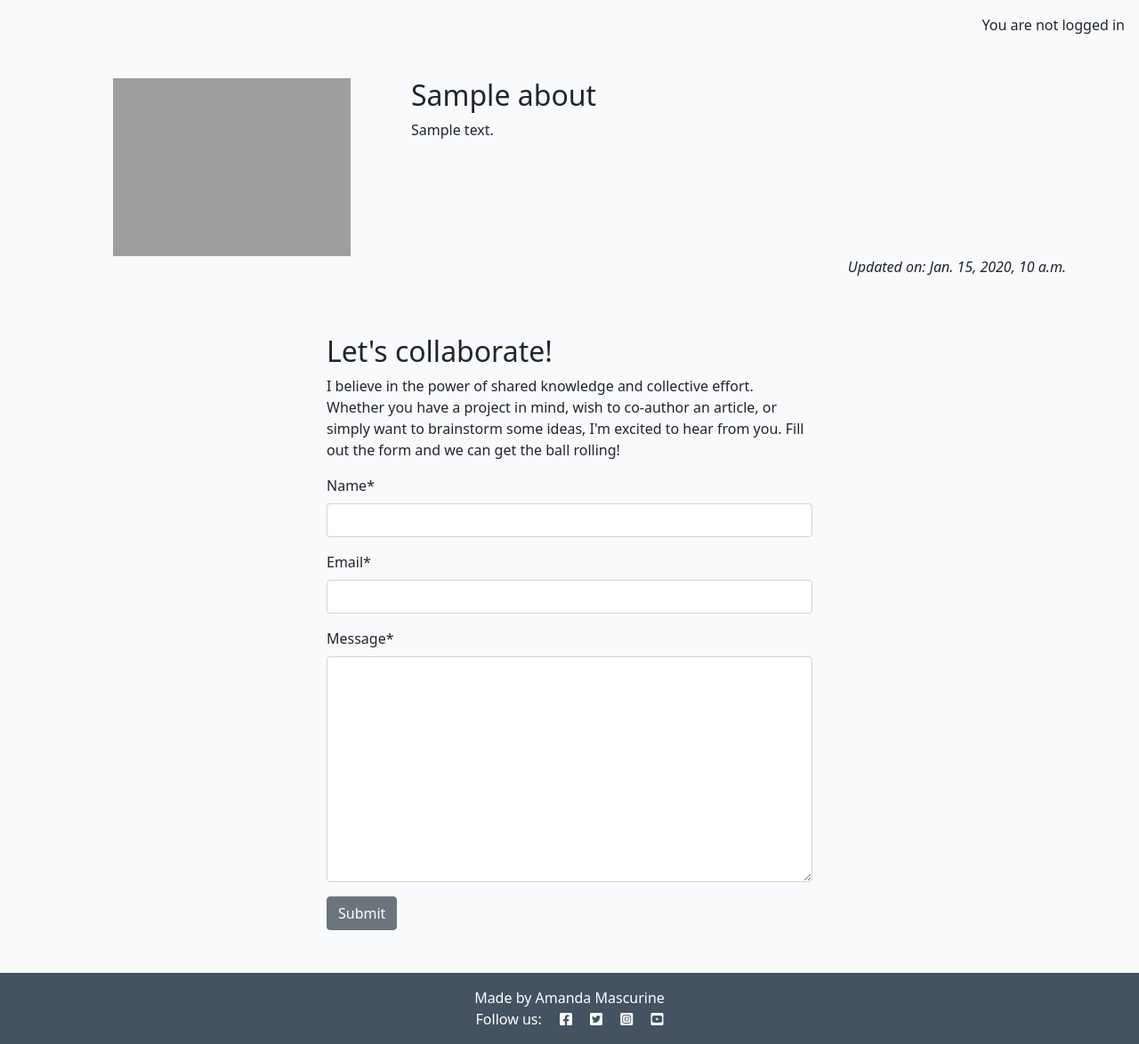
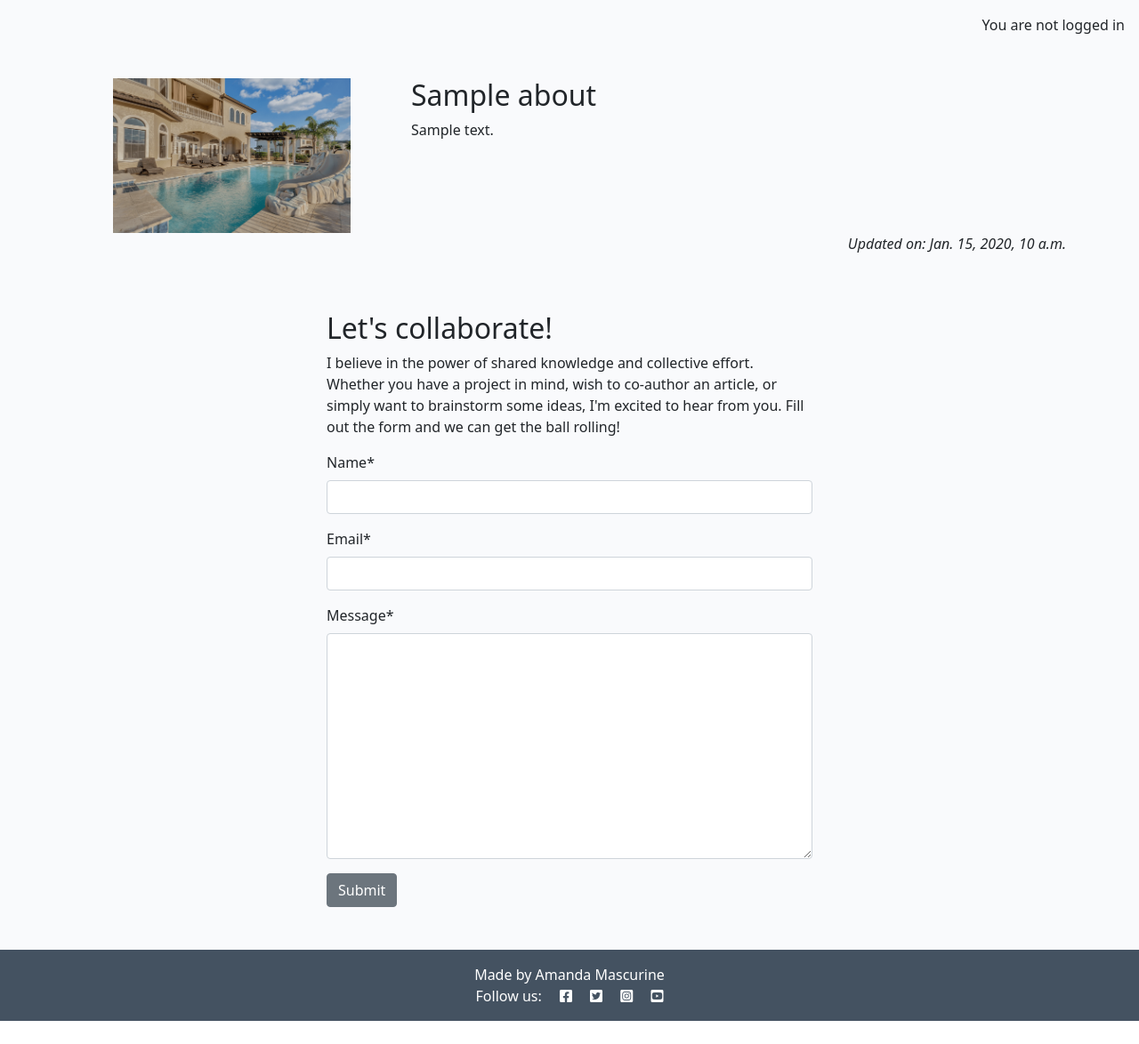
Before and after one commit to AmandaCIdev/Orlando_Property_Investments, a Django app: page /about/ in a window 1280 px wide. Shown: the part 60-1234 px from the top of the page at 89% size. After the commit the page ends 1208 px from the top, so only its background shows below. Run offline with Django 4.2, Linux system fonts and the light colour scheme; tables that the repository leaves empty hold one stand-in row (values such as "Sample post"); some libraries are stand-ins or nearby versions; grey boxes are pictures that could not be loaded.

Commit message:
Add: collectstatic for images

```diff
--- a/about/templates/about/about.html
+++ b/about/templates/about/about.html
@@ -6,7 +6,7 @@
 <div class="container mt-5">
     <div class="row">
         <div class="col-12 col-md-4 text-center">
-            <img src="{% static 'images/nobody.jpg' %}" width="75%">
+            <img src="{% static 'images/orlandoVacationInvestment.png' %}" width="75%">
         </div>
         <div class="col-12 col-md-8">
             <h2>{{ about.title }}</h2>
--- a/blog/templates/blog/post_detail.html
+++ b/blog/templates/blog/post_detail.html
@@ -13,7 +13,7 @@
                 <p class="post-subtitle">{{ post.author }} | {{ post.created_on }}</p>
             </div>
             <div class="d-none d-md-block col-md-6 masthead-image">
-                <img src="{% static 'images/default.jpg' %}" class="scale" alt="placeholder">
+                <img src="{% static 'images/orlandoVacationInvestment.png' %}" class="scale" alt="placeholder">
             </div>
         </div>
     </div>
```
